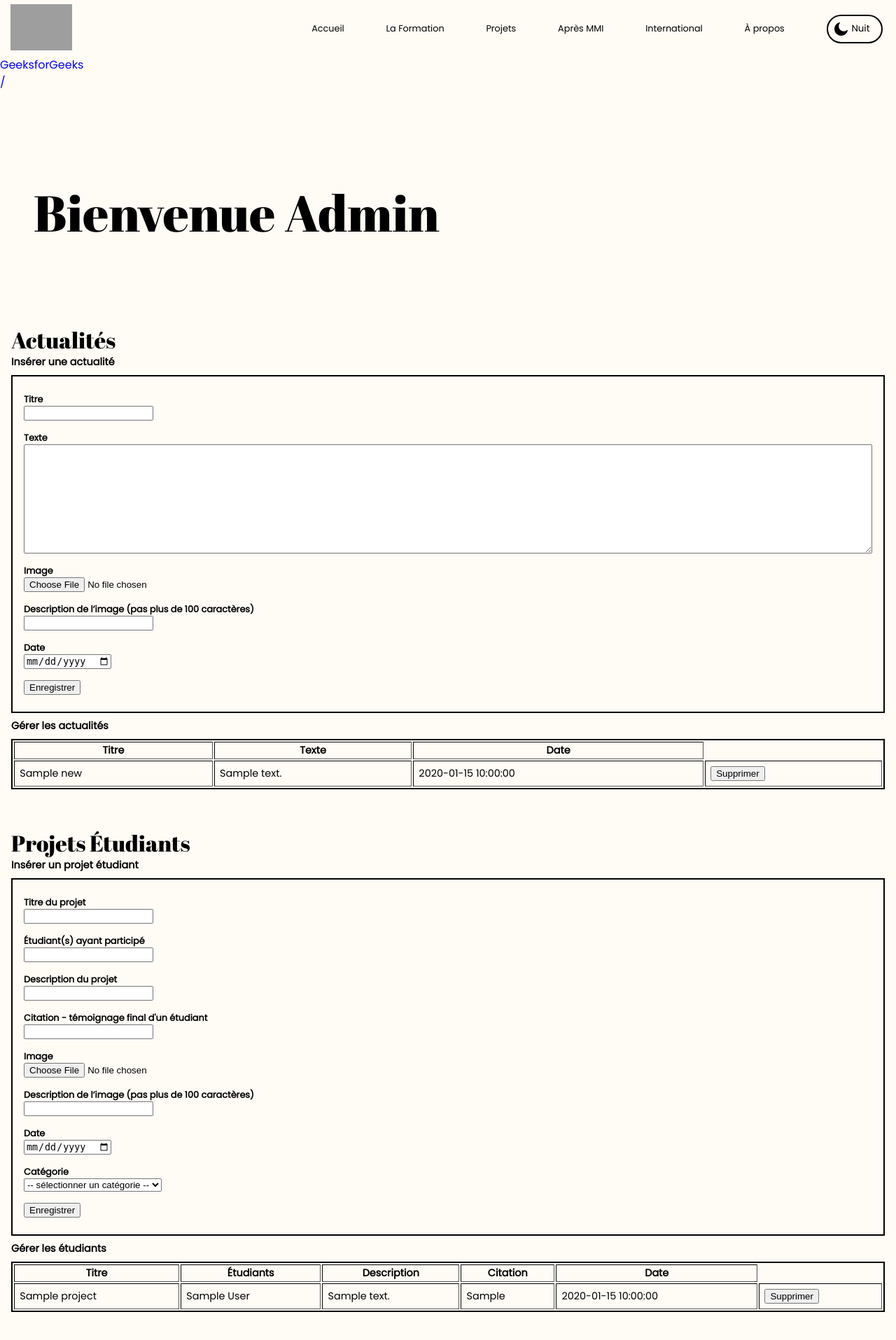
After one commit to AthenaisMezloy/refonte_mmi, a PHP site: page /admin-gestion.php in a window 1280 px wide. The commit adds this page. Shown: the top 1915 px of the page at 70% size. Run offline with PHP 8.4, Linux system fonts and the light colour scheme; tables that the repository leaves empty or names only in its code hold one stand-in row (values such as "Sample post"); grey boxes are pictures that could not be loaded.

Commit message:
15/01/2023
Insertion actualité terminé

```diff
--- /dev/null
+++ b/admin-gestion-style.css
@@ -0,0 +1,120 @@
+*,
+*::before,
+*::after {
+    box-sizing: border-box;
+}
+
+html {
+    scroll-behavior: smooth;
+    scroll-snap-type: y mandatory;
+}
+
+body {
+    margin: 0;
+    z-index: 0;
+    background-color: #FFFCF6;
+    transition: all ease 0.5s;
+}
+
+h1,h2,h3,h4 {
+    margin: 0;
+    font-family: 'Abril Fatface', cursive;
+    font-weight: 400;
+
+}
+
+p {
+    margin:0;
+    font-family: 'Poppins', sans-serif;
+    font-weight: 400;
+}
+
+ul {
+    margin: 0;
+    padding: 0;
+}
+
+li {
+    list-style: none;
+    font-family: 'Poppins', sans-serif;
+}
+
+a {
+    text-decoration: none;
+    font-family: 'Poppins', sans-serif;
+    font-weight: 400;
+    transition: all ease 0.5s;
+}
+
+section {
+    padding: 1em;
+    margin: 0 0 1em 0;
+
+}
+
+#home {
+    display: flex;
+    align-items: flex-end;
+    width: 100%;
+    height: 50vh;
+    font-size: 3em;
+}
+
+h2 {
+    font-size: 2em;
+}
+
+h3 {
+    font-family: 'Poppins', sans-serif;
+    font-weight: bolder;
+    font-size: 0.9em;
+}
+
+label {
+    font-family: 'Poppins', sans-serif;
+    font-size: 0.8em;
+    font-weight: bolder;
+
+}
+
+select, option {
+    width: fit-content;
+}
+
+form {
+    display: flex;
+    flex-direction: column;
+    border: 2px solid black;
+    padding: 1em;
+    margin: 0.5em 0 0.5em 0;
+}
+
+form div {
+    display: flex;
+    flex-direction: column;
+    margin: 0.5em 0 0.5em 0;
+}
+
+.dark form {
+    border-color: white;
+}
+
+input {
+    width: fit-content;
+}
+
+table{
+    font-family: 'Poppins', sans-serif;
+    font-size: 0.9em;
+    margin: 0.5em 0 0.5em 0;
+    border: 2px solid black;
+    width: 100%;
+}
+
+.dark table {
+    border-color: white;
+}
+
+td{
+    padding: 0.5em;
+}
--- /dev/null
+++ b/admin-gestion.php
@@ -0,0 +1,186 @@
+<?php
+    require("./model.php");
+    $teachers = getTeachers();
+    $projects = getProjects();
+    $news = getNews();
+?>
+<!DOCTYPE html>
+<html lang="fr">
+<head>
+    <meta charset="UTF-8">
+    <meta http-equiv="X-UA-Compatible" content="IE=edge">
+    <meta name="viewport" content="width=device-width, initial-scale=1.0">
+    <link rel="preconnect" href="https://fonts.googleapis.com">
+    <link rel="preconnect" href="https://fonts.gstatic.com" crossorigin>
+    <link href="https://fonts.googleapis.com/css2?family=Abril+Fatface&family=Poppins&display=swap" rel="stylesheet">
+    <link rel="stylesheet" href="admin-gestion-style.css">
+    <title>Admin - Gestion du site</title>
+</head>
+<body>
+    <?php
+        include("./navbar.php");
+    ?>
+
+    <section id="home">
+        <h1>Bienvenue Admin</h1>
+    </section>
+
+    <section id="actu">
+        <h2>Actualités</h2>
+        <h3>Insérer une actualité</h3>
+        <form action="./controleur-news.php" method="post" enctype="multipart/form-data">
+            <div>
+                <label for="title_news">Titre</label>
+                <input type="text" name="title_news">
+            </div>
+
+            <div>
+                <label for="content_news">Texte</label>
+                <textarea name='content_news' cols='30' rows='10'></textarea>
+            </div>
+
+            <div>
+                <label for="photo_news">Image</label>
+                <input type="file" name="photo_news">
+            </div>
+
+            <div>
+                <label for="info_photo_news">Description de l’image (pas plus de 100 caractères)</label>
+                <input type="text" name="info_photo_news">
+            </div>
+
+            <div>
+                <label for="date-news">Date</label>
+                <input type="date" name="date_news">
+            </div>
+
+            <div>
+                <input type="submit" value="Enregistrer">
+            </div>
+        </form>
+        <h3>Gérer les actualités</h3>
+        <TABLE border=1>
+            <tr><th>Titre</th><th>Texte</th><th>Date</th></tr>
+
+            <?php
+                foreach ($news as $article){
+                    echo "<form action=\"\"><tr><td>{$article->title_news}</td><td>{$article->content_news}</td><td>{$article->date_news}</td><td><input type=\"submit\" value=\"Supprimer\"></td></tr>
+                    </form>";
+                }
+            ?>
+            </TABLE>
+    </section>
+    <section>
+        <h2>Projets Étudiants</h2>
+        <h3>Insérer un projet étudiant</h3>
+        <form action="">
+            <div>
+                <label for="title">Titre du projet</label>
+                <input type="text" name="title" id="">
+            </div>
+
+            <div>
+                <label for="students">Étudiant(s) ayant participé</label>
+                <input type="text" name="students" id="">
+            </div>
+
+            <div>
+                <label for="content">Description du projet</label>
+                <input type="text" name="content" id="">
+            </div>
+
+            <div>
+                <label for="content">Citation - témoignage final d'un étudiant</label>
+                <input type="text" name="content" id="">
+            </div>
+
+            <div>
+                <label for="image">Image</label>
+                <input type="file" name="image" id="">
+            </div>
+
+            <div>
+                <label for="desc-image">Description de l’image (pas plus de 100 caractères)</label>
+                <input type="text" name="desc-image" id="">
+            </div>
+
+            <div>
+                <label for="date-projet">Date</label>
+                <input type="date" name="date-projet" id="">
+            </div>
+
+            <div>
+                <label for="categorie">Catégorie</label>
+                <select name="categorie" id="">
+                    <option value="#">-- sélectionner un catégorie --</option>
+                    <option value="1">Développement web</option>
+                    <option value="2">Design</option>
+                    <option value="3">Audiovisuel</option>
+                    <option value="4">Communication</option>
+                </select>
+            </div>
+
+            <div>
+                <input type="submit" value="Enregistrer">
+            </div>
+        </form>
+        <h3>Gérer les étudiants</h3>
+        <TABLE border=1>
+            <tr><th>Titre</th><th>Étudiants</th><th>Description</th><th>Citation</th><th>Date</th></tr>
+
+            <?php
+                foreach ($projects as $project){
+                    echo "<form action=\"\"><tr><td>{$project->name_project}</td><td>{$project->name_author}</td><td>{$project->description_project}</td><td>{$project->quote_project}</td><td>{$project->date_project}</td><td><input type=\"submit\" value=\"Supprimer\"></td></tr>
+                    </form>";
+                }
+            ?>
+            </TABLE>
+    </section>
+    <section>
+        <h2>Enseignant</h2>
+        <h3>Insérer un enseignant</h3>
+        <form action="">
+            <div>
+                <label for="name">Prénom NOM</label>
+                <input type="text" name="name" id="">
+            </div>
+
+            <div>
+                <label for="image">Image</label>
+                <input type="file" name="image" id="">
+            </div>
+
+            <div>
+                <label for="desc-image">Description de l’image (pas plus de 100 caractères)</label>
+                <input type="text" name="desc-image" id="">
+            </div>
+
+            <div>
+                <label for="desc-image">Matière(s) enseignée(s)</label>
+                <input type="text" name="desc-image" id="">
+            </div>
+
+            <div>
+                <input type="submit" value="Enregistrer">
+            </div>
+        </form>
+        <h3>Gérer les enseignant</h3>
+
+            <TABLE border=1>
+            <tr><th>Prénom NOM</th><th>Matière(s)</th></tr>
+
+            <?php
+                foreach ($teachers as $teacher){
+                    echo "<form action=\"\"><tr><td>{$teacher->name_teacher}</td><td>{$teacher->subject_teacher}</td><td><input type=\"submit\" value=\"Supprimer\"></td></tr>
+                    </form>";
+                }
+            ?>
+            </TABLE>
+    </section>
+
+    <?php
+        include("./footer.php");
+    ?>
+
+</body>
+</html>
--- a/admin.php
+++ b/admin.php
@@ -16,7 +16,7 @@
         ?>
         <section id="log-page">
 
-			<form action="./controleur_session.php?action=log">
+			<form action="./controleur-admin.php">
                 <ul>
                     <li><h1>Entrez vos identifiants</h1></li>
                     <li>
--- a/model.php
+++ b/model.php
@@ -1,14 +1,71 @@
 <?php
-  $host_name = 'db5011423053.hosting-data.io'  ;
-  $database = 'dbs9638858';
-  $user_name = 'dbu2941595';
-  $password = 'ionostablmmichamps77420';
+  // $host_name = 'db5011423053.hosting-data.io'  ;
+  // $database = 'dbs9638858';
+  // $user_name = 'dbu2941595';
+  // $password = 'ionostablmmichamps77420';
 
-  $link = new mysqli($host_name, $user_name, $password, $database);
+  // $link = new mysqli($host_name, $user_name, $password, $database);
 
-  if ($link->connect_error) {
-    die('<p>La connexion au serveur MySQL a échoué: '. $link->connect_error .'</p>');
-  } else {
-    echo '<p>Connexion au serveur MySQL établie avec succès.</p>';
-  }
+  // if ($link->connect_error) {
+  //   die('<p>La connexion au serveur MySQL a échoué: '. $link->connect_error .'</p>');
+  // } else {
+  //   echo '<p>Connexion au serveur MySQL établie avec succès.</p>';
+  // }
+
+  $db =new PDO("mysql:host=localhost;dbname=dbs9638858;port=3306;charset=utf8",'root','');
+$db-> setAttribute(PDO::ATTR_ERRMODE, PDO::ERRMODE_WARNING);
+
+  function traiteLogin(){
+    global $db;
+    $db->query('SET NAMES utf8');
+    $requete="SELECT * FROM admin WHERE login=:login";
+    $stmt=$db->prepare($requete);
+    $stmt->bindParam(':login',$_GET["login"], PDO::PARAM_STR);
+    $stmt->execute();
+    if ($stmt->rowcount()==1){
+        $result=$stmt->fetch(PDO::FETCH_ASSOC);
+        if (password_verify($_GET["pwd"],$result["password"])){
+            $_SESSION["login"]=$_GET["login"];
+            $_SESSION["id"] = $result["id_admin"];
+            return 1;
+        } else {return 2;}
+    } else {return 3;}
+}
+
+function getTeachers(){
+  global $db;
+  $requete = $db->prepare('SELECT * FROM teachers ORDER BY name_teacher ASC');
+  $requete -> execute();
+  $data = $requete -> fetchALL(PDO::FETCH_OBJ);
+  return $data;
+}
+
+function getProjects(){
+  global $db;
+  $requete = $db->prepare('SELECT * FROM projects ORDER BY date_project DESC');
+  $requete -> execute();
+  $data = $requete -> fetchALL(PDO::FETCH_OBJ);
+  return $data;
+}
+
+function getNews(){
+  global $db;
+  $requete = $db->prepare('SELECT * FROM news ORDER BY date_news DESC');
+  $requete -> execute();
+  $data = $requete -> fetchALL(PDO::FETCH_OBJ);
+  return $data;
+}
+
+function insertNews($title, $content, $image, $desc_image, $date_envoie){
+  global $db;
+  $requete= "INSERT INTO news (title_news, photo_news, content_news, date_news,alt_news) VALUES (:title_news, :photo_news, :content_news, :date_news, :alt_news)";
+  $stmt= $db->prepare($requete);
+  $stmt->bindParam(':title_news', $title, PDO::PARAM_STR);
+  $stmt->bindParam(':photo_news', $image, PDO::PARAM_LOB);
+  $stmt->bindParam(':content_news', $content, PDO::PARAM_STR);
+  $stmt->bindParam(':date_news', $date_envoie, PDO::PARAM_STR);
+  $stmt->bindParam(':alt_news', $desc_image, PDO::PARAM_STR);
+  $stmt->execute();
+  header('Location: admin-gestion.php');
+}
 ?>
```
Also changed, not shown: controleur-admin.php (added, +24 -0 lines), controleur-news.php (added, +17 -0 lines).
